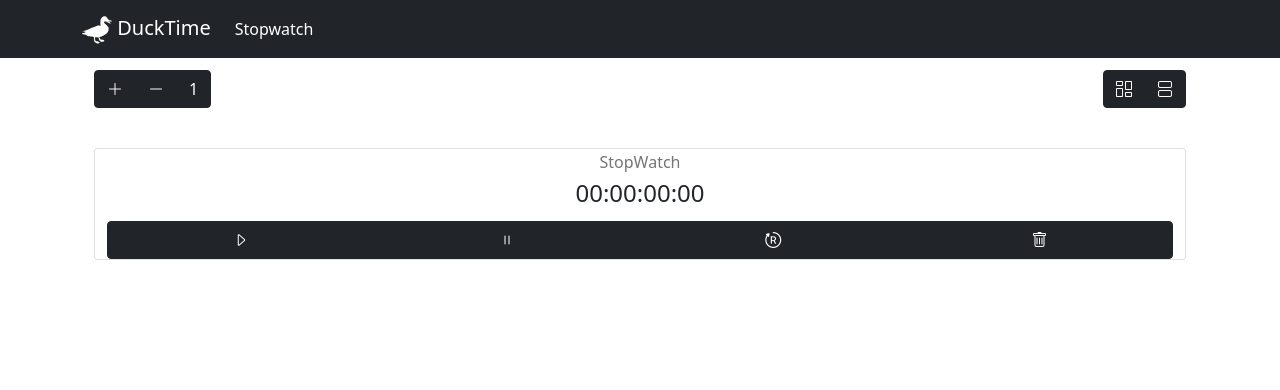
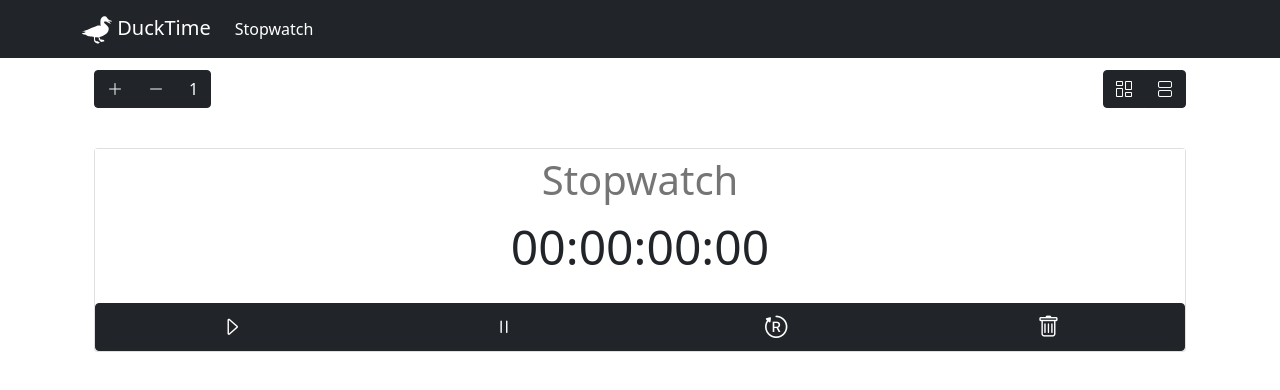
Before and after one commit to YureiRetarded/-stopwatch, a Vue app: page /#/stopwatch in a window 1280 px wide. Shown: the top 390 px of the page. Built offline with nearby package versions, Linux system fonts and the light colour scheme.

Commit message:
List of a stopwatch now look also is good

```diff
--- a/src/components/StopWatch.vue
+++ b/src/components/StopWatch.vue
@@ -3,7 +3,7 @@
         <div class="card">
             <div class="row">
                 <div class="title">
-                    <input type="text" placeholder="StopWatch">
+                    <input type="text" placeholder="Stopwatch">
                 </div>
                 <div class="time">
                     <span v-if="d>0">{{d}}:</span>
@@ -117,24 +117,51 @@ export default {
 
 </script>
 <style scoped lang="scss">
+
 .card{
     min-width: 210px;
-
-}
     .title>input{
         width: 100%;
         border: none;
         text-align: center;
+        outline: none;
+    }
+    .time{
+        text-align: center;
+    }
+    .panel{
+        display: flex;
+        flex-direction: column;
+        justify-content: center;
+    }
+}
+.row-grid>.card{
+    .title>input{
+
     }
     .time{
         font-size: 1.5em;
-    text-align: center;
     }
     .panel{
         margin-top: 10px;
-    display: flex;
-    flex-direction: column;
-    justify-content: center;
+    }
+}
+.row-list>.card{
+    padding: 0;
+    .title>input{
+        font-size: 2.5em;
+    }
+    .time{
+        margin:0 0 20px 0 ;
+        font-size: 3em;
+    }
+    .panel{
+        .btn-group{
+            button.btn{
+                font-size: 1.4em;
+                }
+        }
+    }
+}
 
-}
 </style>
--- a/src/components/StopWatchList.vue
+++ b/src/components/StopWatchList.vue
@@ -15,7 +15,7 @@
             </div>
             <div v-else-if="type_grid=='GRID'">
                 <div class="row g-3">
-                    <stop-watch
+                    <stop-watch class="row-grid"
                     v-for="sw in stopwatches"
                     :stopwatch="sw"
                     :key="sw.id"
```
Lines whose indentation alone changed are shown as unchanged.
